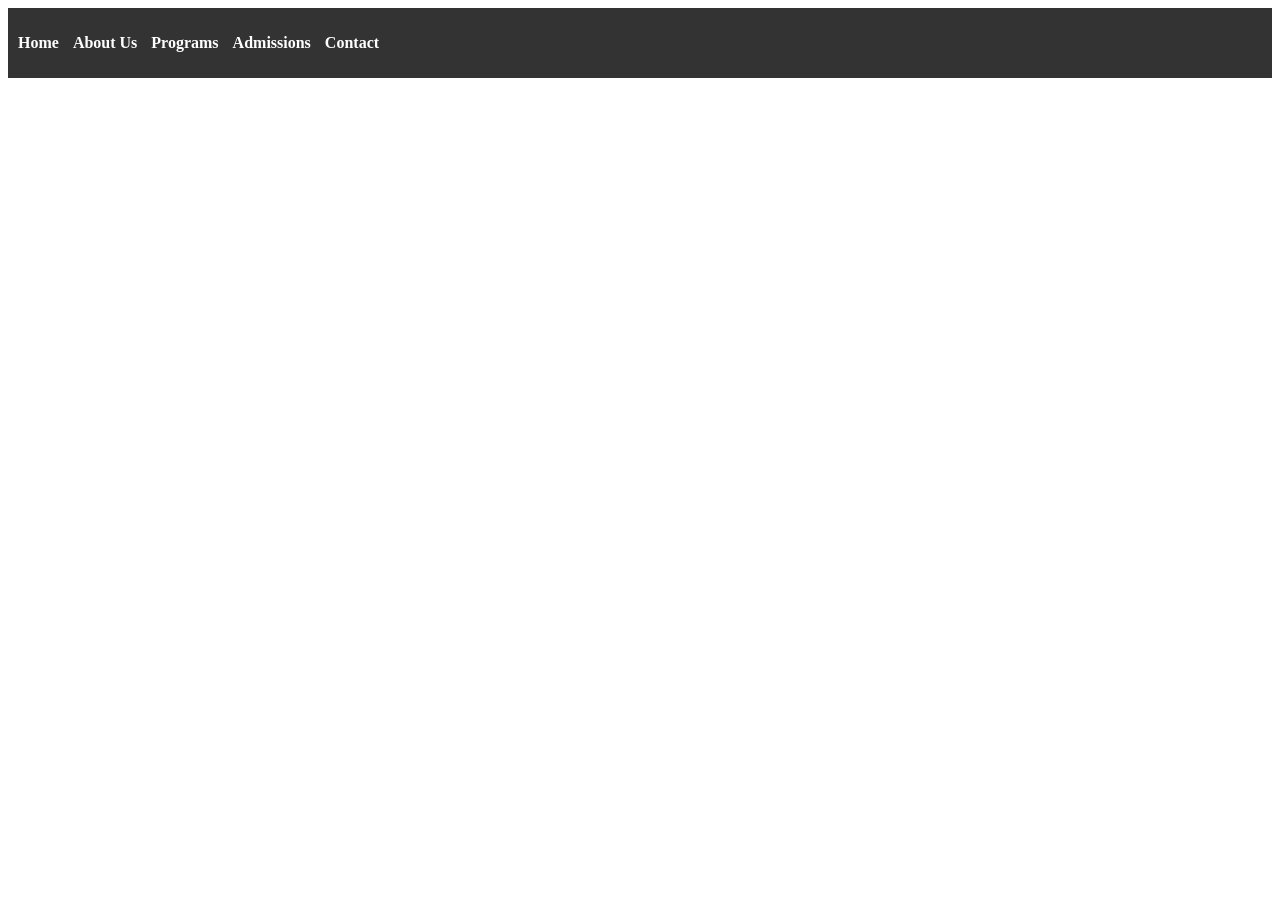
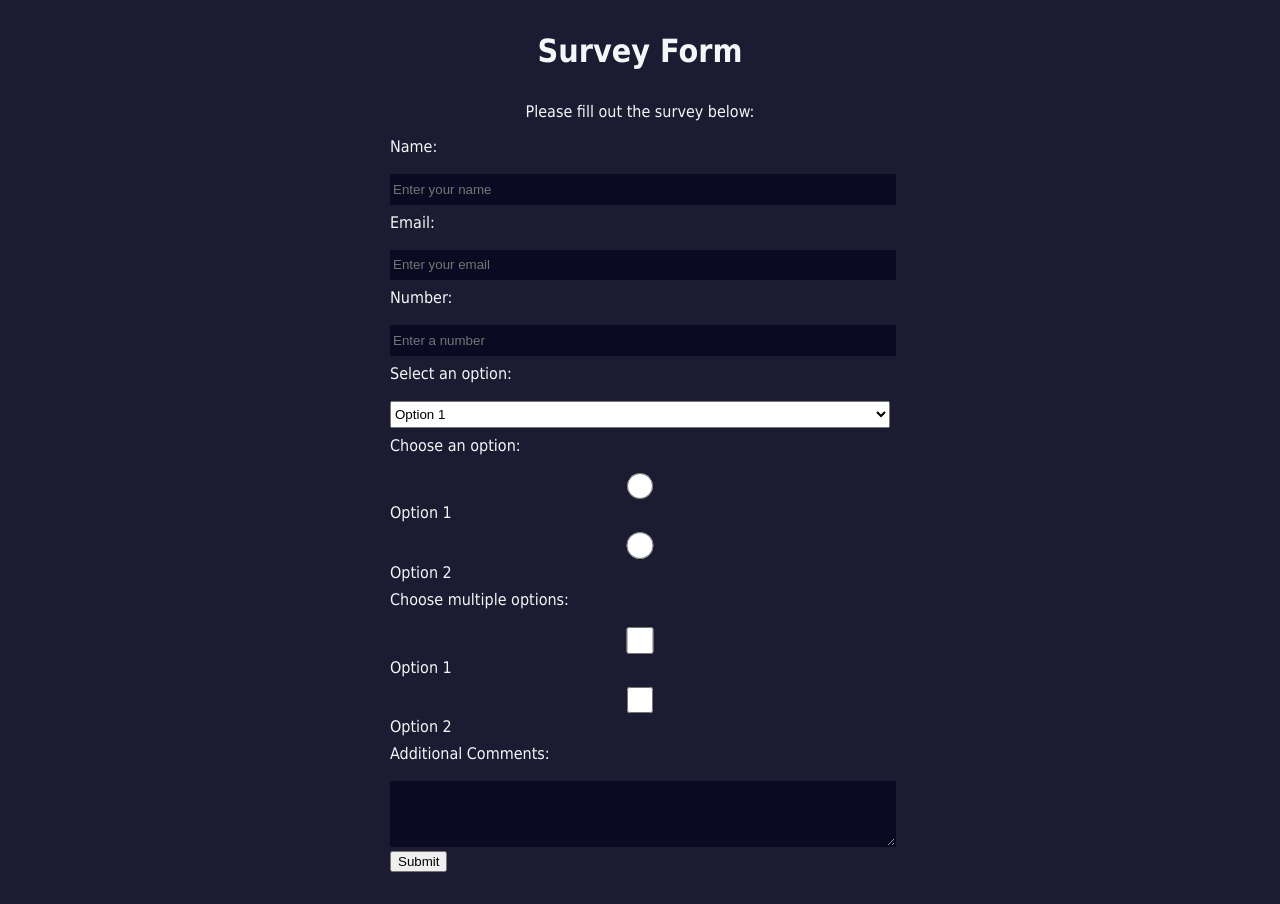
Before and after one commit to ChazDev0000/Project-1, a plain HTML site: page index.html in a window 1280 px wide. Before the commit the page ends 800 px from the top, so only its background shows below. Drawn offline with Linux system fonts and the light colour scheme.

Commit message:
commit changes

```diff
--- a/index.html
+++ b/index.html
@@ -7,15 +7,40 @@
     <link rel="stylesheet" href="style.css">
 </head>
 <body>
-    <nav class="school-navbar">
-        <ul>
-            <li><a href="index.html">Home</a></li>
-            <li><a href="about.html">About Us</a></li>
-            <li><a href="programs.html">Programs</a></li>
-            <li><a href="admissions.html">Admissions</a></li>
-            <li><a href="contact.html">Contact</a></li>
-        </ul>
-    </nav>
+    <h1 id="title">Survey Form</h1>
+    <p id="description">Please fill out the survey below:</p>
+
+    <form id="survey-form">
+
+        <label for="name" id="name-label">Name:</label>
+        <input type="text" id="name" placeholder="Enter your name" required>
+
+        <label for="email" id="email-label">Email:</label>
+        <input type="email" id="email" placeholder="Enter your email" required>
+
+        <label for="number" id="number-label">Number:</label>
+        <input type="number" id="number" placeholder="Enter a number" min="1" max="100" required>
+
+        <label for="dropdown">Select an option:</label>
+        <select id="dropdown" required>
+            <option value="option1">Option 1</option>
+            <option value="option2">Option 2</option>
+        </select>
+
+        <label>Choose an option:</label>
+        <input type="radio" name="option" value="option1"> Option 1
+        <input type="radio" name="option" value="option2"> Option 2
+
+        <label>Choose multiple options:</label>
+        <input type="checkbox" name="checkbox" value="option1"> Option 1
+        <input type="checkbox" name="checkbox" value="option2"> Option 2
+
+        <label for="comments">Additional Comments:</label>
+        <textarea id="comments" rows="4" cols="50"></textarea>
+
+        <button type="submit" id="submit">Submit</button>
+
+    </form>
 
 </body>
 </html>
--- a/style.css
+++ b/style.css
@@ -1,20 +1,75 @@
-.school-navbar {
-    background-color: #333;
-    padding: 10px;
-}
+body {
+    width: 100%;
+    height: 100vh;
+    margin: 0;
+    background-color: #1b1b32;
+    color: #f5f6f7;
+    font-family: Tahoma;
+    font-size: 16px;
+  }
 
-.school-navbar ul {
-    list-style-type: none;
-    padding: 0;
-}
+  h1, p {
+    margin: 1em auto;
+    text-align: center;
+  }
 
-.school-navbar li {
-    display: inline;
-    margin-right: 10px;
-}
+  form {
+    width: 60vw;
+    max-width: 500px;
+    min-width: 300px;
+    margin: 0 auto;
+    padding-bottom: 2em;
+  }
 
-.school-navbar a {
-    color: #fff;
-    text-decoration: none;
-    font-weight: bold;
-}
+  fieldset {
+    border: none;
+    padding: 2rem 0;
+    border-bottom: 3px solid #3b3b4f;
+  }
+
+  fieldset:last-of-type {
+    border-bottom: none;
+  }
+
+  label {
+    display: block;
+    margin: 0.5rem 0;
+  }
+
+  input,
+  textarea,
+  select {
+    margin: 10px 0 0 0;
+    width: 100%;
+    min-height: 2em;
+  }
+
+  input, textarea {
+    background-color: #0a0a23;
+    border: 1px solid #0a0a23;
+    color: #ffffff;
+  }
+
+  .inline {
+    width: unset;
+    margin: 0 0.5em 0 0;
+    vertical-align: middle;
+  }
+
+  input[type="submit"] {
+    display: block;
+    width: 60%;
+    margin: 1em auto;
+    height: 2em;
+    font-size: 1.1rem;
+    background-color: #3b3b4f;
+    border-color: white;
+    min-width: 300px;
+  }
+
+  input[type="file"] {
+    padding: 1px 2px;
+  }
+  a{
+    color: #dfdfe2;
+  }
```
